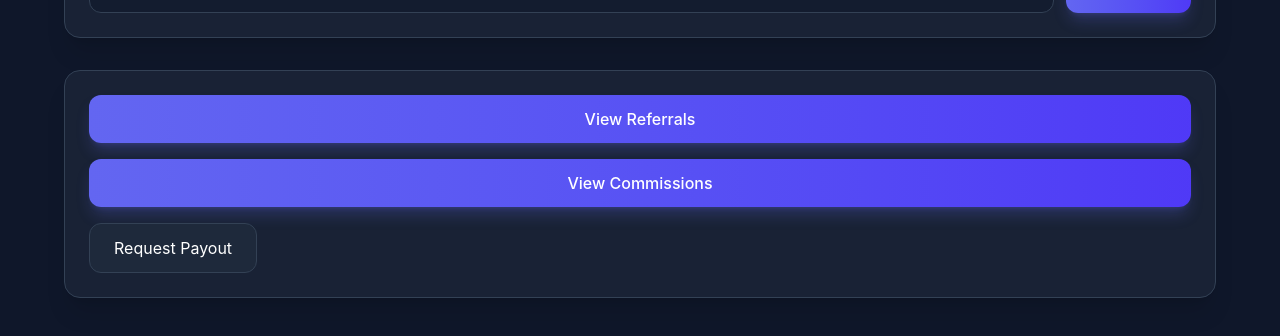
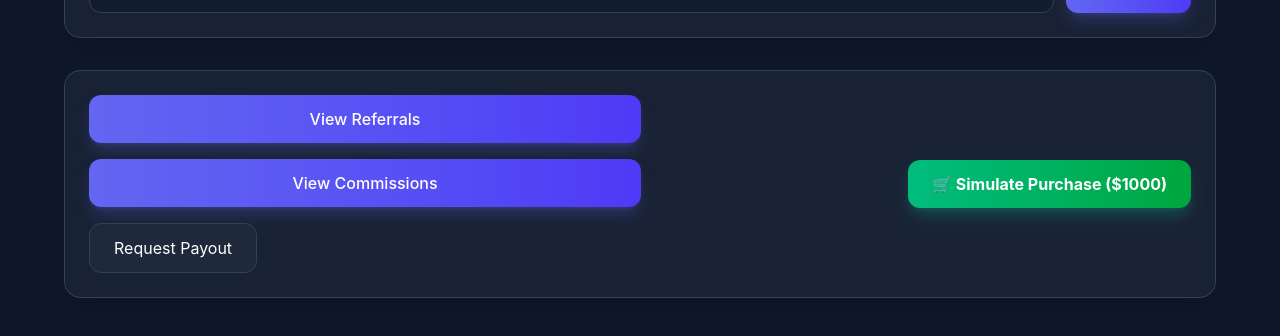
Before and after one commit to Priyanshu-Chouhan/Affiliate-Management-System, a React (Vite) app in the folder client/: page /dashboard in a window 1280 px wide. Shown: the part 542-878 px from the top of the page. Built offline with nearby package versions, Linux system fonts and the light colour scheme; no server answers; sample sign-in values are in the browser's storage.

Commit message:
feat: add purchase simulation functionality to dashboard

```diff
--- /dev/null
+++ b/client/src/api/purchase.api.ts
@@ -0,0 +1,6 @@
+import axiosClient from '@/lib/axios';
+
+export const purchaseApi = {
+  simulatePurchase: (data: { amount: number; status: string }) =>
+    axiosClient.post('/purchases', data),
+};
--- a/client/src/features/affiliate/DashboardPage.tsx
+++ b/client/src/features/affiliate/DashboardPage.tsx
@@ -1,6 +1,7 @@
 import { useEffect, useState } from 'react';
 import { Link, useNavigate } from 'react-router-dom';
 import { affiliateApi } from '@/api/affiliate.api';
+import { purchaseApi } from '@/api/purchase.api';
 import { useAuth } from '@/hooks';
 import type { DashboardStats } from '@/types';
 import { StatCard, ReferralLinkBox } from './components';
@@ -21,9 +22,29 @@ export const DashboardPage = () => {
       .finally(() => setLoading(false));
   }, []);
 
+
   const handleLogout = () => {
     logout();
     navigate('/login');
+  };
+
+  const handleSimulatePurchase = async () => {
+    try {
+      setLoading(true);
+      await purchaseApi.simulatePurchase({ amount: 1000, status: 'success' });
+      // Refresh dashboard stats
+      const [statsRes, linkRes] = await Promise.all([
+        affiliateApi.getDashboard(),
+        affiliateApi.getReferralLink(),
+      ]);
+      setStats(statsRes.data.data);
+      setReferralLink(linkRes.data.data.link);
+      alert('Purchase Successful! The referrer has received a commission.');
+    } catch (err: any) {
+      alert('Error making purchase: ' + (err.response?.data?.error || err.message));
+    } finally {
+      setLoading(false);
+    }
   };
 
   if (loading) return <p>Loading...</p>;
@@ -64,11 +85,20 @@ export const DashboardPage = () => {
         {/* Link Box */}
         <ReferralLinkBox link={referralLink} />
 
-        {/* Navigation */}
-        <div className="glass-panel p-6 flex flex-wrap gap-4">
-          <Link to="/referrals" className="premium-button text-center w-auto">View Referrals</Link>
-          <Link to="/commissions" className="premium-button text-center w-auto">View Commissions</Link>
-          <Link to="/payout" className="px-6 py-3 rounded-xl bg-surface hover:bg-surface-hover text-white transition-colors border border-border">Request Payout</Link>
+        {/* Navigation & Actions */}
+        <div className="glass-panel p-6 flex flex-wrap gap-4 items-center justify-between">
+          <div className="flex flex-wrap gap-4">
+            <Link to="/referrals" className="premium-button text-center w-auto">View Referrals</Link>
+            <Link to="/commissions" className="premium-button text-center w-auto">View Commissions</Link>
+            <Link to="/payout" className="px-6 py-3 rounded-xl bg-surface hover:bg-surface-hover text-white transition-colors border border-border">Request Payout</Link>
+          </div>
+
+          <button
+            onClick={handleSimulatePurchase}
+            className="px-6 py-3 rounded-xl bg-gradient-to-r from-emerald-500 to-green-600 hover:from-emerald-600 hover:to-green-700 text-white font-bold shadow-lg shadow-emerald-500/25 transition-all duration-300 active:scale-95"
+          >
+            🛒 Simulate Purchase ($1000)
+          </button>
         </div>
       </div>
     </div>
```
